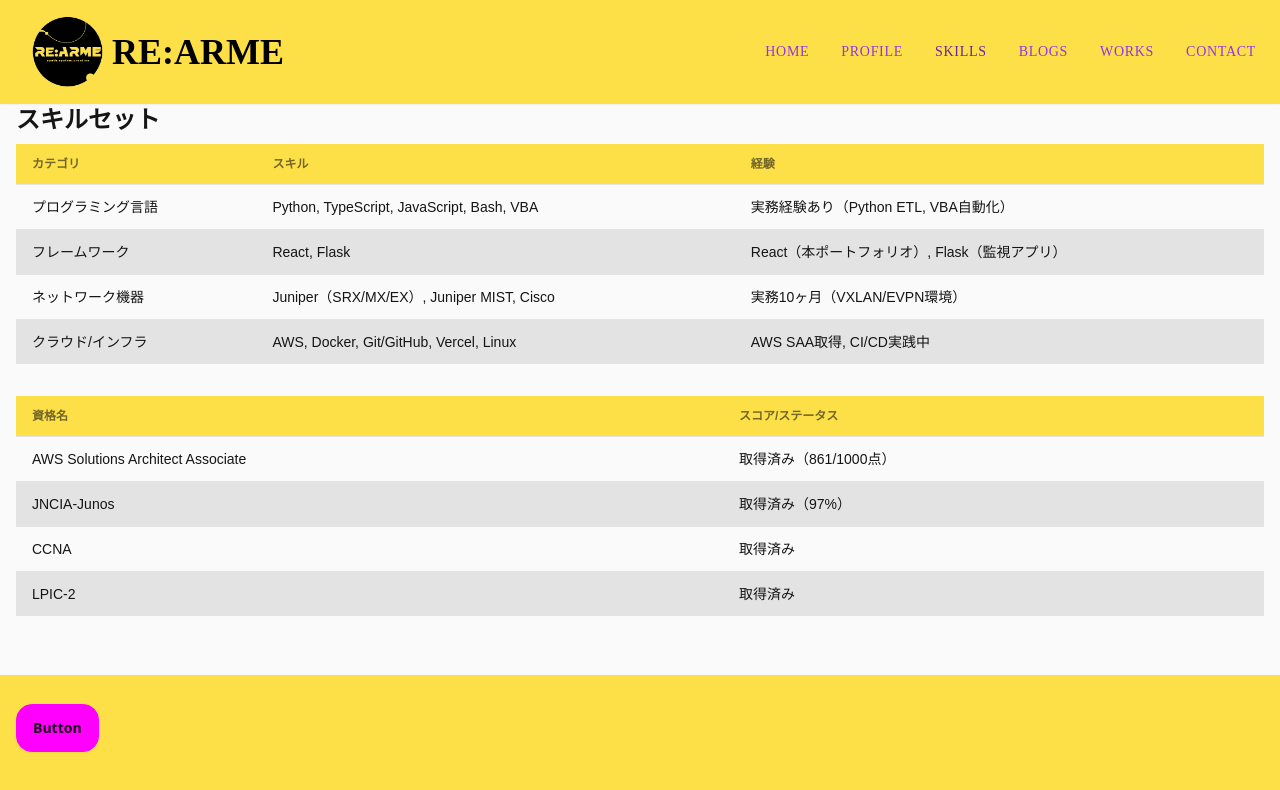
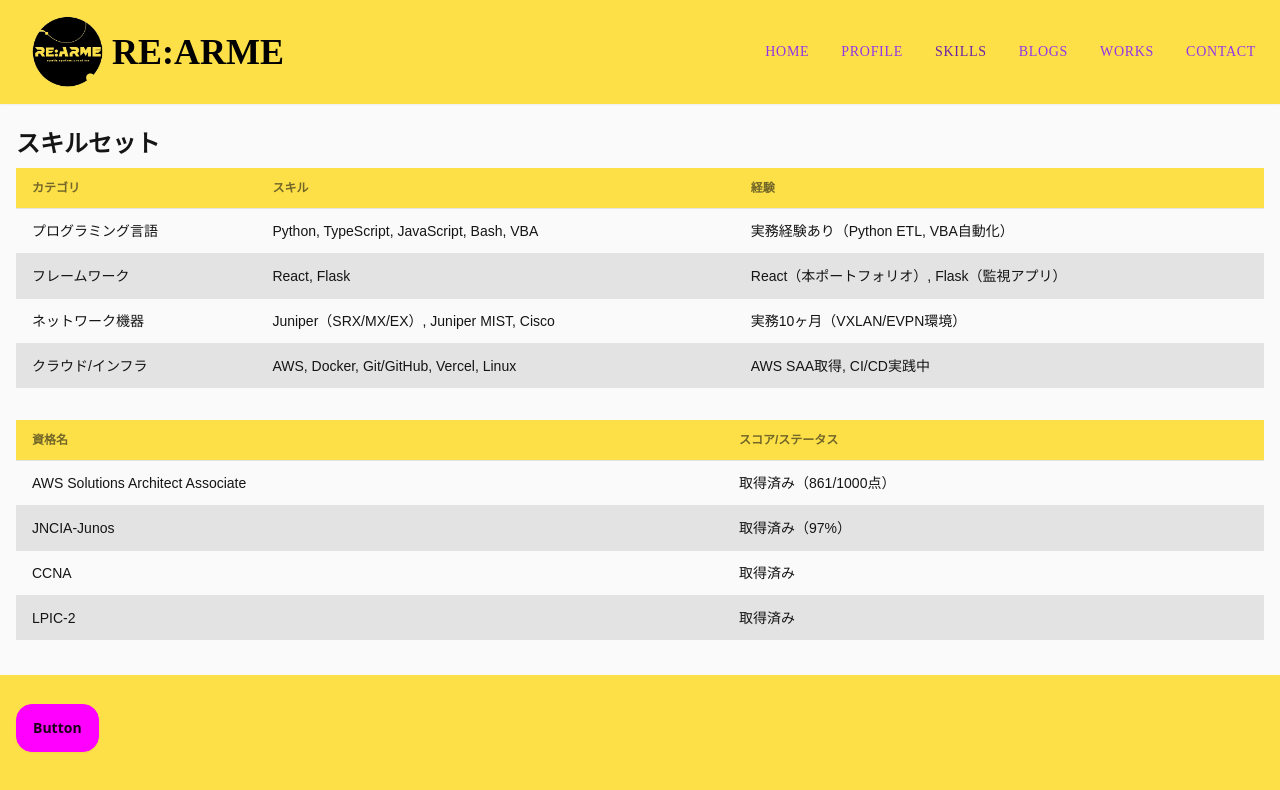
Before and after one commit to Sohey-k/TailwindPractice_react_app, a React (Vite) app: page /arsenal in a window 1280 px wide. Shown: the top 790 px of the page. Built offline with nearby package versions, Linux system fonts and the light colour scheme; no server answers; a web font is replaced by a local one; what microcms-js-sdk would draw is missing.

Commit message:
modify Arsenal.tsx Logs.tsx Signal.tsx

```diff
--- a/src/pages/Arsenal.tsx
+++ b/src/pages/Arsenal.tsx
@@ -2,7 +2,7 @@
 export const Arsenal = () => {
   return (
     <div className="pt-8 pb-8 font-zenKaku relative z-0">
-      <h1 className="font-bold text-2xl pt-2 pb-2">スキルセット</h1>
+      <h1 className="font-bold text-2xl pt-8 pb-2">スキルセット</h1>
       <div className="overflow-x-auto">
         <table className="table table-zebra w-full pt-2 pb-2">
           <thead>
--- a/src/pages/Logs.tsx
+++ b/src/pages/Logs.tsx
@@ -5,7 +5,7 @@
 export const Logs = () => {
   return (
     <div className="pt-8 pb-8 font-zenKaku relative z-0">
-      <h1 className="font-bold text-2xl pt-2 pb-2">テックノート</h1>
+      <h1 className="font-bold text-2xl pt-8">テックノート</h1>
       <hr className="border-t-2 border-purple-600 my-4" />
       <Articles />
     </div>
--- a/src/pages/Signal.tsx
+++ b/src/pages/Signal.tsx
@@ -24,7 +24,7 @@
 
   return (
     <div className="pt-8 pb-8 font-zenKaku relative z-0">
-      <h1 className="font-bold text-2xl pt-2 pb-2">コンタクト</h1>
+      <h1 className="font-bold text-2xl pt-8">コンタクト</h1>
       <hr className="border-t-2 border-purple-600 my-4" />
 
       <p className="mb-6 text-gray-700">
```
